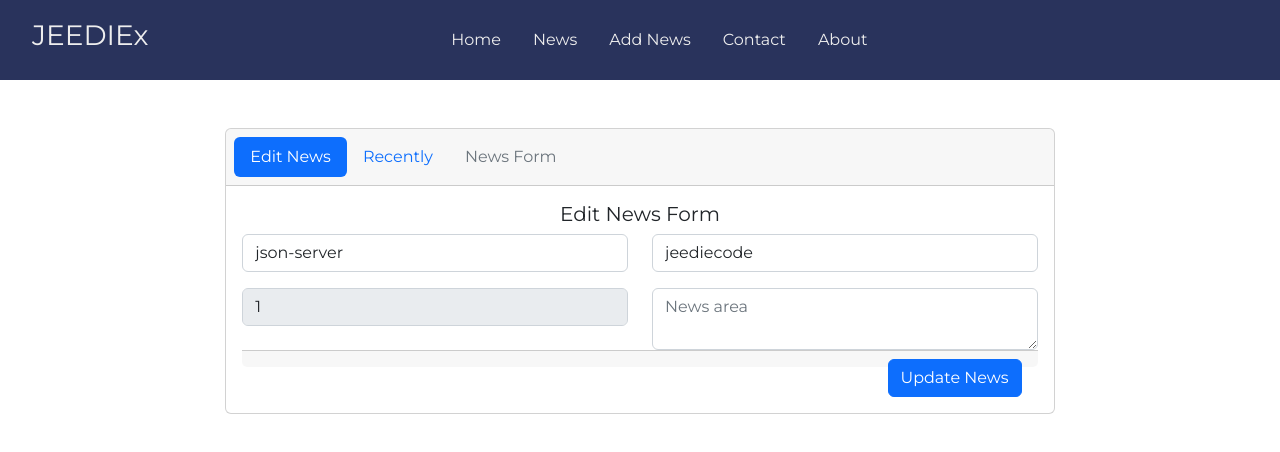
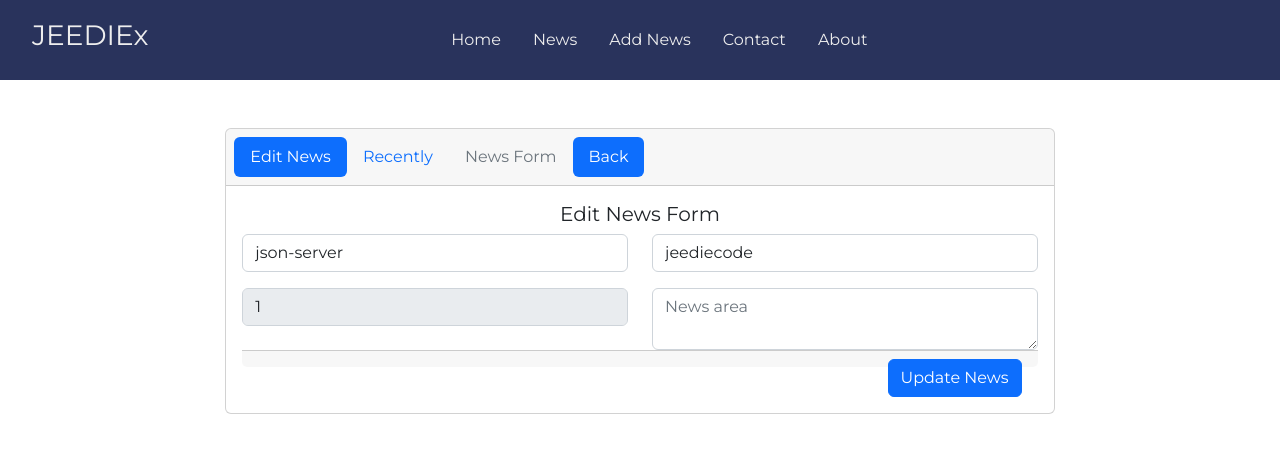
Before and after one commit to Enowizzy/react-app, a React (Create React App) app: page /admin/edit-news/1 in a window 1280 px wide. Shown: the top 452 px of the page. Built offline with nearby package versions, Linux system fonts and the light colour scheme; data requests are answered from the project's data file.

Commit message:
finish edit component

```diff
--- a/src/admin/components/edit-news/editNews.js
+++ b/src/admin/components/edit-news/editNews.js
@@ -1,5 +1,5 @@
 import { useEffect, useState } from "react";
-import { useNavigate, useParams } from "react-router-dom";
+import { Link, useNavigate, useParams } from "react-router-dom";
 import { toast } from 'react-toastify';
 
 const EditNews = () => {
@@ -52,6 +52,9 @@ const EditNews = () => {
                         <li class="nav-item">
                             <a class="nav-link disabled" href="/" tabindex="-1" aria-disabled="true">News Form</a>
                         </li>
+                        <li class="nav-item">
+                            <Link class="nav-link active float-right" to={"/news"}><i class="fa fa-arrow-back"></i>Back</Link>
+                        </li>
                     </ul>
                 </div>
                 <div class="card-body">
```
